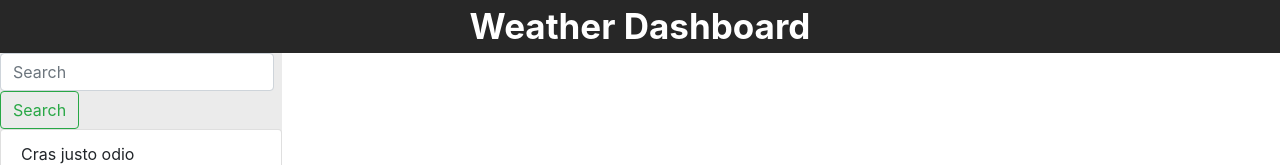
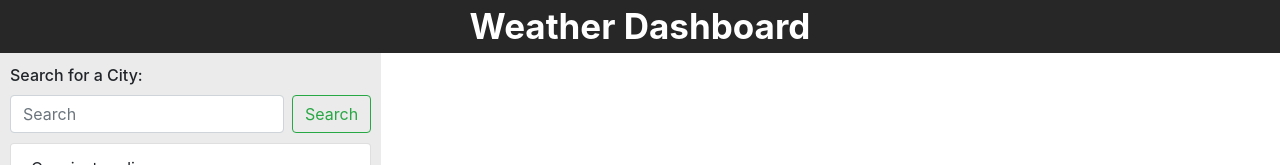
Before and after one commit to hoyeoness9837/Weather-Dashboard, a plain HTML site: page index.html in a window 1280 px wide. Shown: the top 165 px of the page. Drawn offline with nearby package versions, Linux system fonts and the light colour scheme.

Commit message:
fixed little more css

```diff
--- a/index.html
+++ b/index.html
@@ -16,7 +16,8 @@
     <nav>Weather Dashboard</nav>
     <div class="containerwraper">
       <div class="sidebar-container">
-        <form class="form-inline my-2 my-lg-0">
+          <label for="form-control mr-sm-2">Search for a City:</label>
+        <form class="form-inline my-2 my-lg-0" >
           <input
             class="form-control mr-sm-2"
             type="search"
--- a/style.css
+++ b/style.css
@@ -11,12 +11,22 @@ nav {
   flex-direction: row;
 }
 
+label{
+    font-weight: 500;
+}
+
+.form-inline{
+    flex-wrap: nowrap;
+    padding-bottom:10px;
+}
+
 .sidebar-container {
   display: flex;
   background-color: rgb(235, 235, 235);
   flex-direction: column;
   width: 500px;
   height: 100vh;
+  padding:10px;
 }
 
 .media {
```
